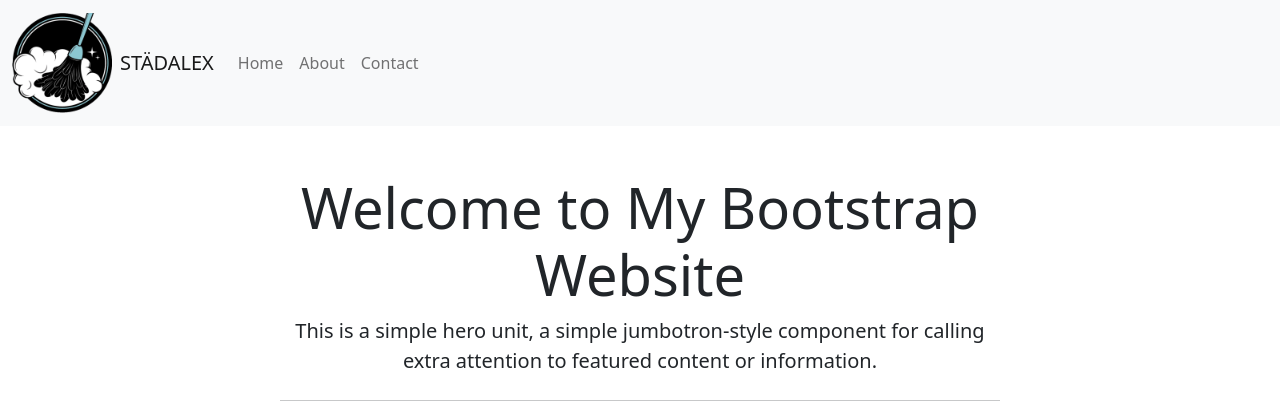
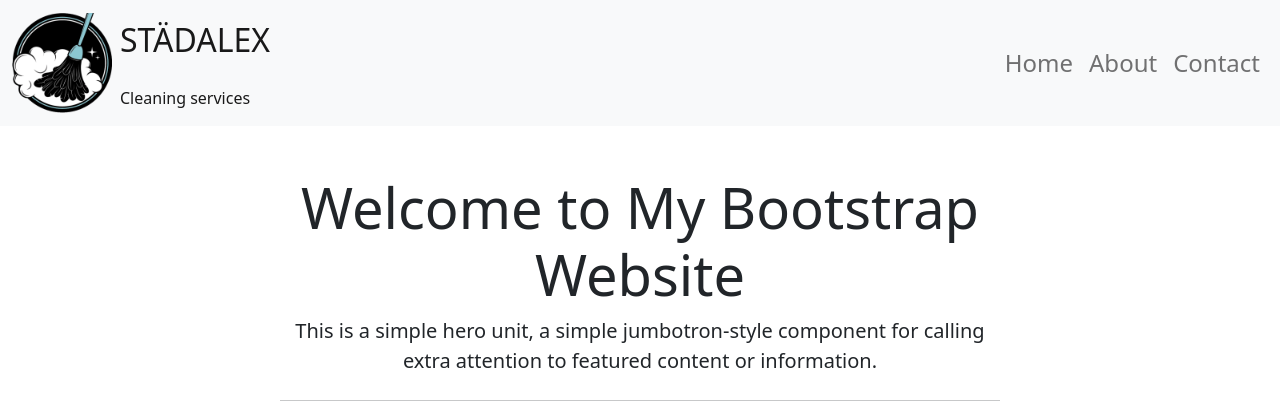
Before and after one commit to NikolettaGr/CleaningBookingApp, a Django app: page / in a window 1280 px wide. Shown: the top 420 px of the page. Run offline with Django 5.2, Linux system fonts and the light colour scheme; some libraries are stand-ins or nearby versions.

Commit message:
Add hero image to images folder and style logo

```diff
--- a/static/css/style.css
+++ b/static/css/style.css
@@ -0,0 +1,16 @@
+/*-----> Logo <-----*/
+
+.text-container {
+    display: flex;
+    flex-direction: column;
+    align-items: flex-start;
+}
+
+.brand-name {
+    font-size: 2rem;
+}
+
+.brand-subtitle {
+    font-size: 1rem;
+    margin-top: -0.5rem;
+}
--- a/templates/base.html
+++ b/templates/base.html
@@ -19,7 +19,7 @@
     <link rel="stylesheet" href="https://cdnjs.cloudflare.com/ajax/libs/font-awesome/5.15.3/css/all.min.css">
     <link href="https://cdn.jsdelivr.net/npm/bootstrap@5.2.3/dist/css/bootstrap.min.css" rel="stylesheet"
         integrity="sha384-rbsA2VBKQhggwzxH7pPCaAqO46MgnOM80zW1RWuH61DGLwZJEdK2Kadq2F9CUG65" crossorigin="anonymous">
-    <link rel="stylesheet" href="{% static 'css/styles.css' %}">
+    <link rel="stylesheet" href="{% static 'css/style.css' %}">
 </head>
 
 <body>
@@ -28,22 +28,26 @@
             <div class="container-fluid">
                 <a class="navbar-brand d-flex align-items-center" href="/">
                     <img src="{% static 'images/logo.png' %}" alt="Logo" width="100" height="100" class="me-2">
-                    STÄDALEX
+                    <div class="text-container">
+                        <span class="brand-name">STÄDALEX</span>
+                        <br>
+                        <span class="brand-subtitle">Cleaning services</span>
+                    </div>
                 </a>
                 <button class="navbar-toggler" type="button" data-bs-toggle="collapse" data-bs-target="#navbarNav"
                     aria-controls="navbarNav" aria-expanded="false" aria-label="Toggle navigation">
                     <span class="navbar-toggler-icon"></span>
                 </button>
                 <div class="collapse navbar-collapse" id="navbarNav">
-                    <ul class="navbar-nav">
+                    <ul class="navbar-nav ms-auto">
                         <li class="nav-item">
-                            <a class="nav-link" href="/">Home</a>
+                            <a class="nav-link fs-4" href="{% url 'home' %}">Home</a>
                         </li>
                         <li class="nav-item">
-                            <a class="nav-link" href="/about">About</a>
+                            <a class="nav-link fs-4" href="/about">About</a>
                         </li>
                         <li class="nav-item">
-                            <a class="nav-link" href="/contact">Contact</a>
+                            <a class="nav-link fs-4" href="/contact">Contact</a>
                         </li>
                     </ul>
                 </div>
@@ -58,7 +62,7 @@
     </main>
 
     <footer class="bg-light text-center py-3 mt-4">
-        <p>&copy; 2024 My Bootstrap Website</p>
+        <p>&copy; 2024 My Bootstrap Website</p>\
     </footer>
 
     <!-- Bootstrap JS and dependencies -->
```
Also changed, not shown: static/images/heroimage.jpg (added).
